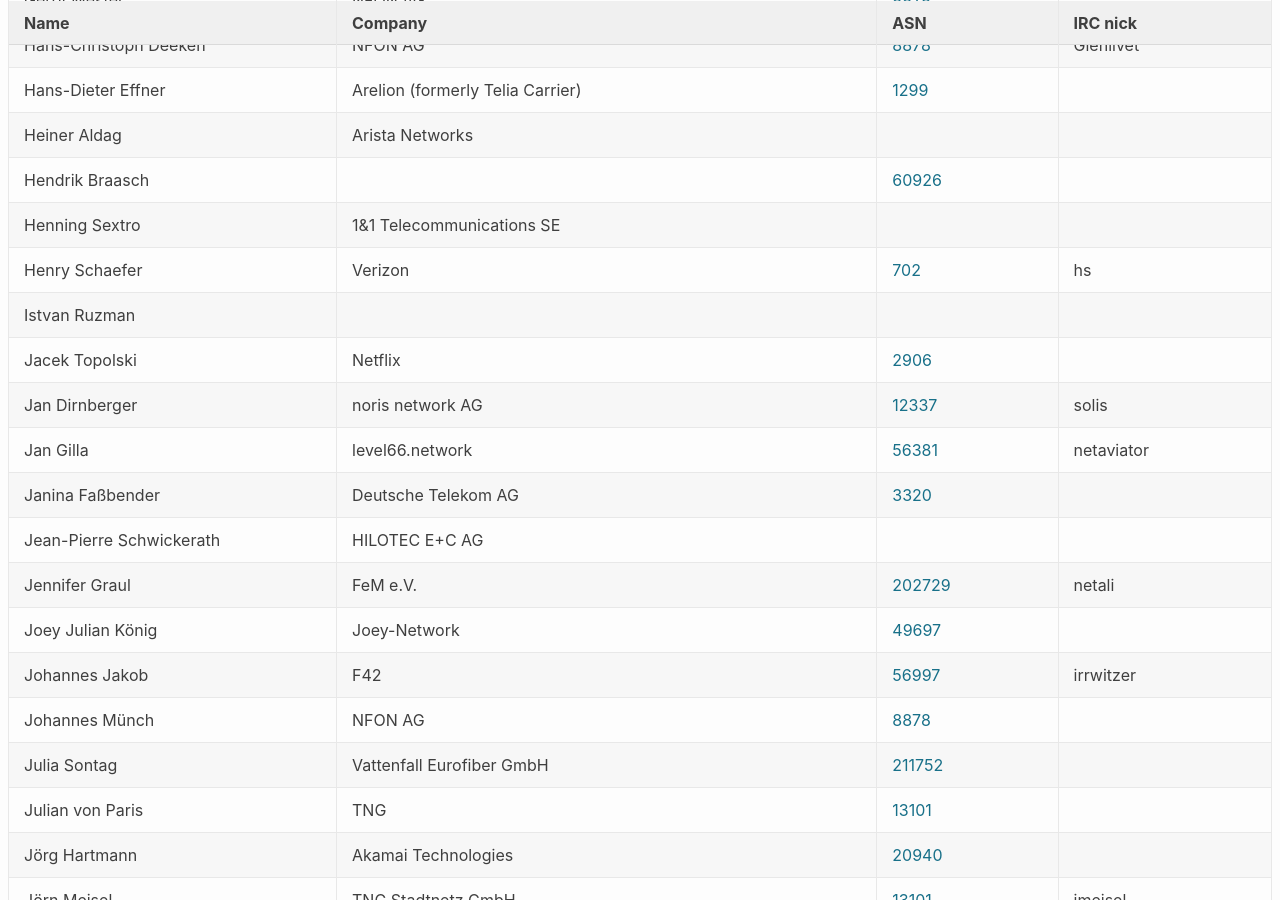
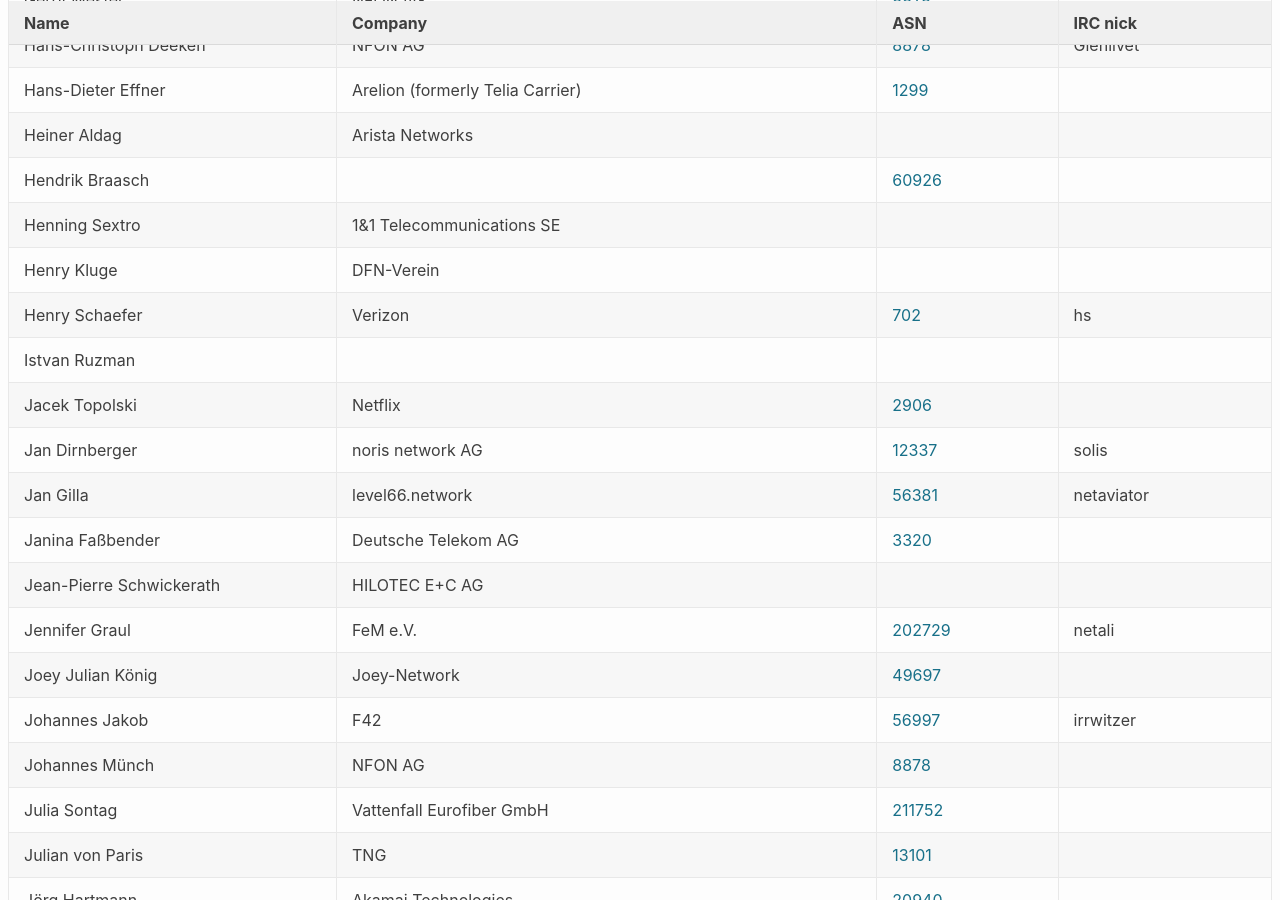
Before and after one commit to denog/pretix-attendeelist, a Jekyll site: the page built from denog15/index.md, in a window 1280 px wide and 900 px high, scrolled down 2179 px. Built offline with Jekyll 4.4.1, drawn with Linux system fonts in a browser that asks for light colours.

Commit message:
Latest data: Thu Aug 31 11:09:46 UTC 2023

```diff
--- a/_data/attendees_denog15_onsite.json
+++ b/_data/attendees_denog15_onsite.json
@@ -296,6 +296,12 @@
   {
     "name": "Henning Sextro",
     "company": "1&1 Telecommunications SE",
+    "irc": null,
+    "asn": null
+  },
+  {
+    "name": "Henry Kluge",
+    "company": "DFN-Verein",
     "irc": null,
     "asn": null
   },
```
